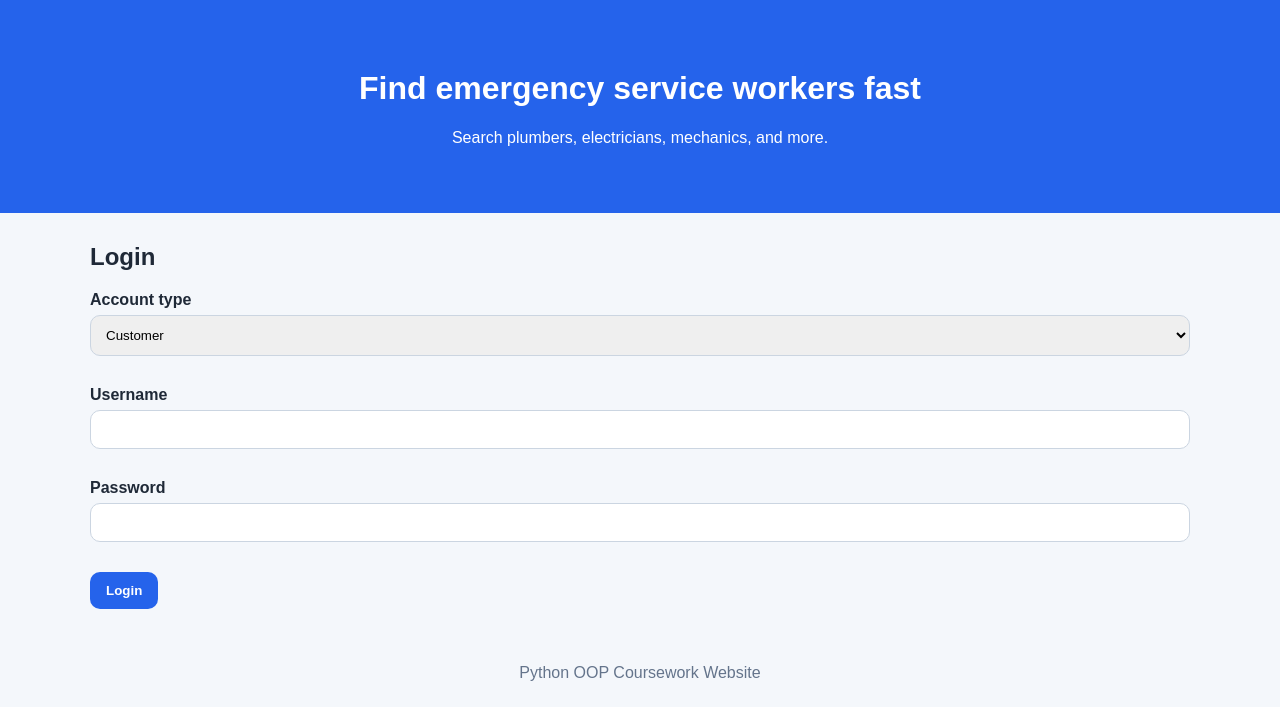
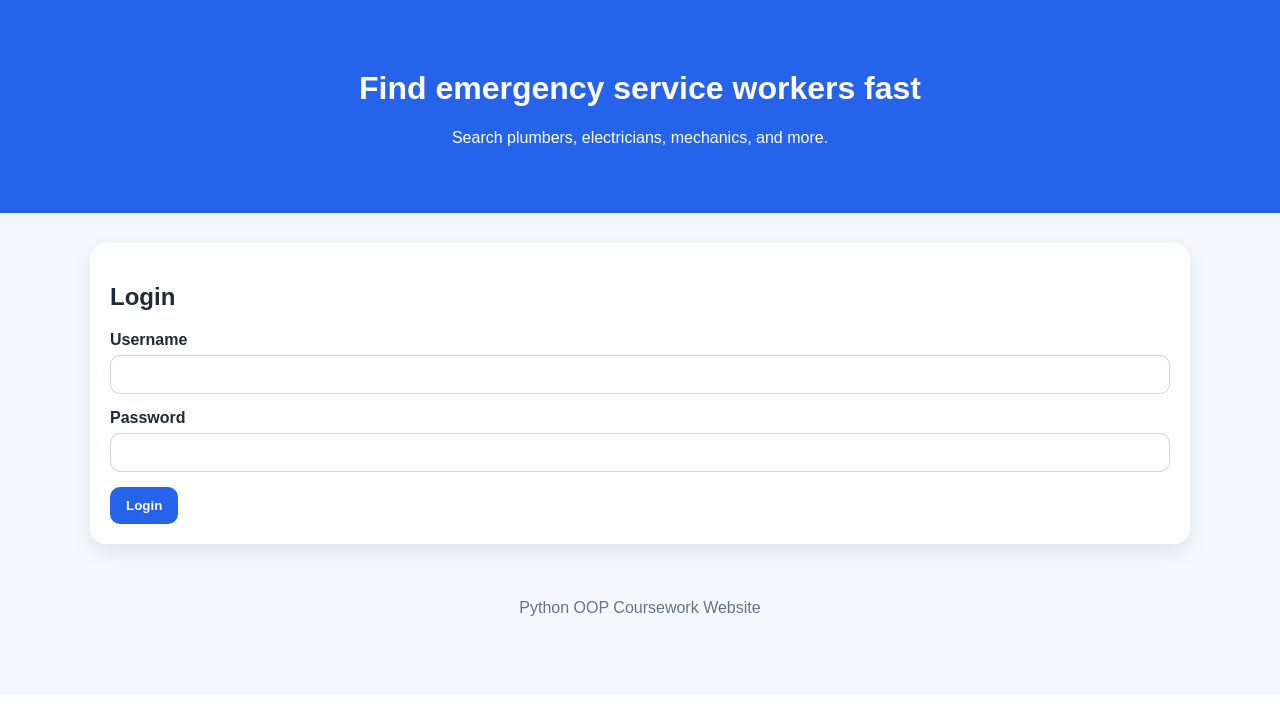
Before and after one commit to Just4Kor/App-for-Emergencies, a Flask app: page /login in a window 1280 px wide. Shown: the part 105-812 px from the top of the page. After the commit the page ends 721 px from the top, so only its background shows below. Run offline with Flask 3, Linux system fonts and the light colour scheme.

Commit message:
Refactor login form structure in login.html

```diff
--- a/templates/login.html
+++ b/templates/login.html
@@ -1,29 +1,17 @@
 {% extends "base.html" %}
 
 {% block content %}
-    <div class="auth-box">
-        <h2 class="section-title">Login</h2>
+<div class="box">
+    <h2>Login</h2>
 
-        <form method="post">
-            <div style="margin-bottom: 15px;">
-                <label for="role">Account type</label>
-                <select id="role" name="role">
-                    <option value="customer">Customer</option>
-                    <option value="worker">Worker</option>
-                </select>
-            </div>
+    <form method="post">
+        <label for="username">Username</label>
+        <input type="text" id="username" name="username" required>
 
-            <div style="margin-bottom: 15px;">
-                <label for="username">Username</label>
-                <input type="text" id="username" name="username">
-            </div>
+        <label for="password">Password</label>
+        <input type="password" id="password" name="password" required>
 
-            <div style="margin-bottom: 15px;">
-                <label for="password">Password</label>
-                <input type="password" id="password" name="password">
-            </div>
-
-            <button class="btn" type="submit">Login</button>
-        </form>
-    </div>
+        <button class="btn" type="submit">Login</button>
+    </form>
+</div>
 {% endblock %}
```
